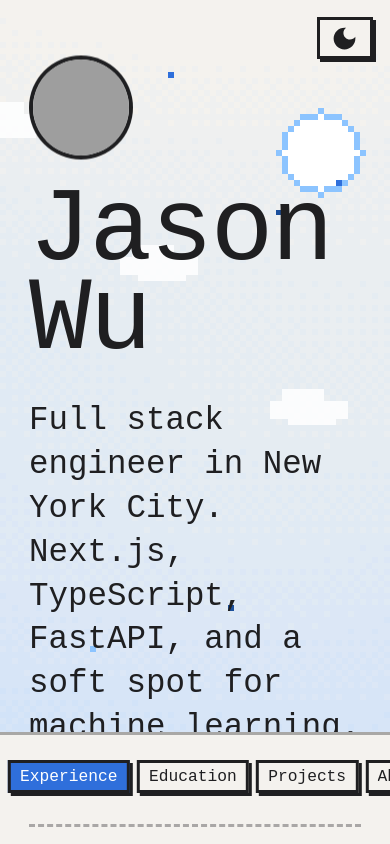
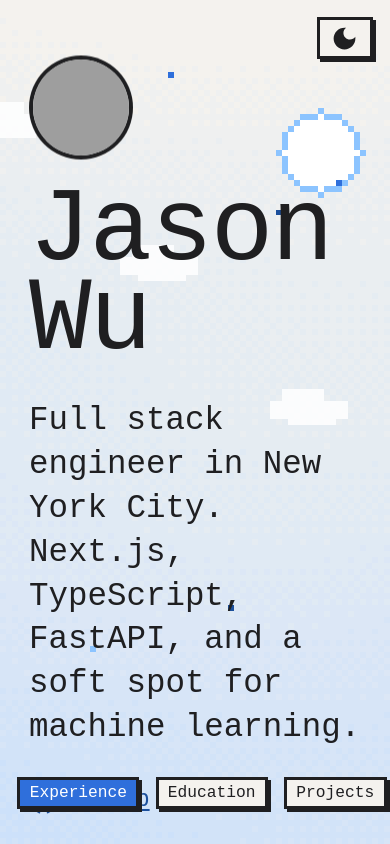
Before and after one commit to Jason-Wuuuu/Jason, a React (Vite) app: page / in a window 390 px wide. Shown: the top 844 px of the page. Built offline with nearby package versions, Linux system fonts and the light colour scheme; a web font is replaced by a local one.

Commit message:
Phones: spread the dock across the bottom, drop the progress line and bottom bar
Co-Authored-By: Claude Sonnet 5.5 <noreply@anthropic.com>

```diff
--- a/src/index.css
+++ b/src/index.css
@@ -317,17 +317,13 @@ footer { padding-block: 4rem 8rem; color: var(--mute); }
   .dock[data-pos="side"] { animation: dock-in-side .4s steps(6); }
 }
 @media (max-width: 560px) {
-  .dock { font-size: .7rem; gap: .3rem; bottom: calc(2.2rem + env(safe-area-inset-bottom)); } /* four links must fit a 360px phone */
-  .track { left: .75rem; right: .75rem; }
-  /* opaque bar behind the dock and progress line, so page text never shows below the tabs */
-  body::after {
-    content: ""; position: fixed; inset: auto 0 -8rem; z-index: 8; pointer-events: none; /* reaches past the viewport edge, under Safari's toolbar */
-    height: calc(12.7rem + env(safe-area-inset-bottom)); background: var(--bg);
-    border-top: 3px solid color-mix(in srgb, var(--ink) 35%, transparent);
-  }
+  /* phones: the four links spread across the bottom, no progress line */
+  .dock { font-size: .7rem; bottom: calc(1.5rem + env(safe-area-inset-bottom)); }
+  .dock[data-pos] { left: .75rem; right: .75rem; transform: none; width: auto; max-width: none; justify-content: space-between; }
+  .track { display: none; }
   .theme-toggle { top: .75rem; right: .75rem; }
-  .dock[data-pos="bottom"] { left: 50%; right: auto; transform: translateX(-50%); }
   .dock a, .dock button { padding: .1rem .4rem; }
+}
 }
 
 
```
